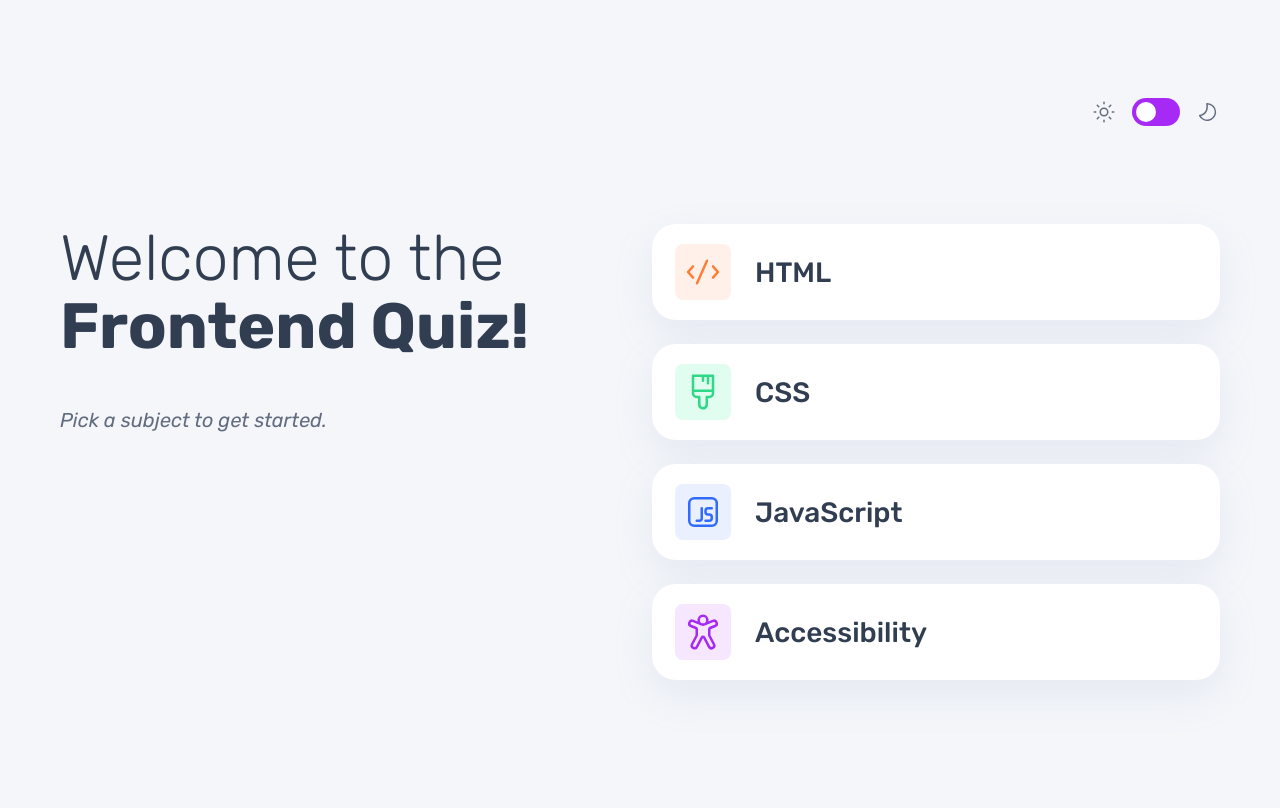
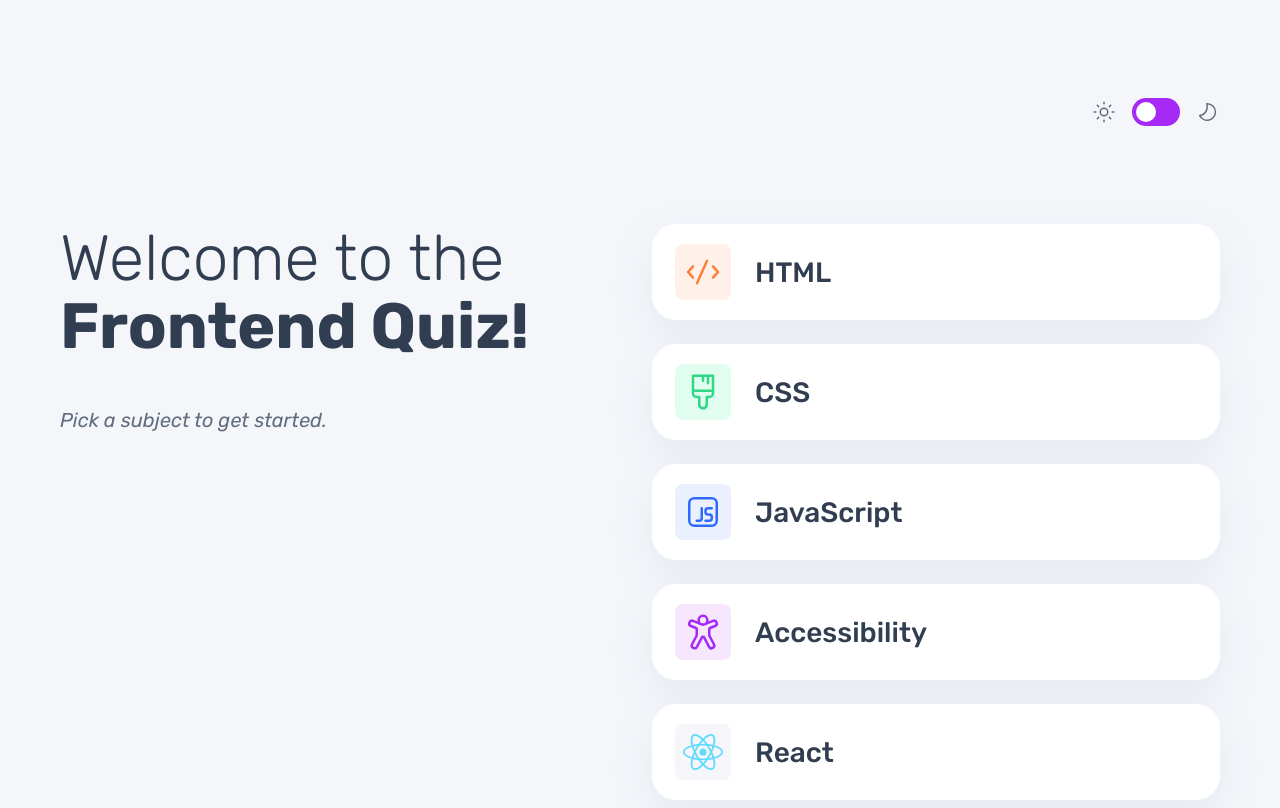
Before and after one commit to K-ost/quiz-app, a React (Vite) app: page / in a window 1280 px wide. Shown: the top 808 px of the page. Built offline with nearby package versions, Linux system fonts and the light colour scheme.

Commit message:
changing logic with screens

```diff
--- a/data.json
+++ b/data.json
@@ -2,7 +2,7 @@
   "quizzes": [
     {
       "title": "HTML",
-      "icon": "./assets/images/icon-html.svg",
+      "icon": "./assets/icon-html.svg",
       "questions": [
         {
           "question": "What does HTML stand for?",
@@ -83,7 +83,7 @@
     },
     {
       "title": "CSS",
-      "icon": "./assets/images/icon-css.svg",
+      "icon": "./assets/icon-css.svg",
       "questions": [
         {
           "question": "What does CSS stand for?",
@@ -159,7 +159,7 @@
     },
     {
       "title": "JavaScript",
-      "icon": "./assets/images/icon-js.svg",
+      "icon": "./assets/icon-js.svg",
       "questions": [
         {
           "question": "Which syntax is correct to output 'Hello World' in an alert box?",
@@ -255,7 +255,7 @@
     },
     {
       "title": "Accessibility",
-      "icon": "./assets/images/icon-accessibility.svg",
+      "icon": "./assets/icon-accessibility.svg",
       "questions": [
         {
           "question": "What does 'WCAG' stand for?",
@@ -348,6 +348,42 @@
           "answer": "Google Lighthouse"
         }
       ]
+    },
+    {
+      "icon": "./assets/icon-react.svg",
+      "title": "React",
+      "questions": [
+        {
+          "question": "What is ReactJS primarily used for?",
+          "options": [
+            "Server-side scripting",
+            "Building user interfaces",
+            "Database management",
+            "Graphic design"
+          ],
+          "answer": "Building user interfaces"
+        },
+        {
+          "question": "What is JSX in React?",
+          "options": [
+            "A styling language",
+            "A templating engine",
+            "A syntax extension for JavaScript",
+            "A state management library"
+          ],
+          "answer": "A syntax extension for JavaScript"
+        },
+        {
+          "question": "What is the purpose of React Components?",
+          "options": [
+            "Managing database connections",
+            "Handling server-side logic",
+            "Building user interfaces into reusable pieces",
+            "Controlling browser settings"
+          ],
+          "answer": "Building user interfaces into reusable pieces"
+        }
+      ]
     }
   ]
 }
--- a/src/App.tsx
+++ b/src/App.tsx
@@ -1,44 +1,27 @@
-import { useState } from "react";
 import { ThemeProvider } from "styled-components";
 import { useThemeStore } from "./store/useThemeStore";
 import { AppTheme, GlobalStyle } from "./globalStyles";
 import Container from "./ui/Container";
 import Header from "./components/Header";
 import Subjects from "./components/Subjects";
-import Quiz from "./components/Quiz";
+import QuizScreen from "./components/QuizScreen";
 import Score from "./components/Score";
+import { useAppStore } from "./store/useAppStore";
+import data from "../data.json";
 
 function App() {
   const { theme } = useThemeStore();
-  const [subject, setSubject] = useState<string>("");
-  const [showScore, setShowScore] = useState<boolean>(false);
-  const [score, setScore] = useState<number>(0);
-
-  const resetTest = () => {
-    setSubject("");
-    setShowScore(false);
-    setScore(0);
-  };
+  const { screen, subject } = useAppStore();
+  const currentQuiz = data.quizzes.find((quiz) => quiz.title === subject);
 
   return (
     <ThemeProvider theme={AppTheme}>
       <GlobalStyle $themeName={theme} />
       <Container>
-        <Header subject={subject} />
-
-        {!subject.length && !showScore && <Subjects setSubject={setSubject} />}
-
-        {!!subject.length && !showScore && (
-          <Quiz
-            subject={subject}
-            setScore={setScore}
-            setShowScore={setShowScore}
-          />
-        )}
-
-        {showScore && (
-          <Score subject={subject} score={score} reset={resetTest} />
-        )}
+        <Header />
+        {screen === "subjects" && <Subjects quizzes={data.quizzes} />}
+        {screen === "quiz" && currentQuiz && <QuizScreen quiz={currentQuiz} />}
+        {screen === "score" && <Score />}
       </Container>
     </ThemeProvider>
   );
--- a/src/components/Header.tsx
+++ b/src/components/Header.tsx
@@ -1,10 +1,7 @@
 import styled from "styled-components";
 import Switcher from "../ui/Switcher";
 import IconTitle from "../ui/IconTitle";
-
-type HeaderProps = {
-  subject: string;
-};
+import { useAppStore } from "../store/useAppStore";
 
 const Head = styled.header`
   align-items: center;
@@ -20,11 +17,13 @@
   }
 `;
 
-const Header = (props: HeaderProps): JSX.Element => {
-  const { subject } = props;
+const Header = (): JSX.Element => {
+  const { icon, subject } = useAppStore();
   return (
     <Head>
-      <div>{subject.length ? <IconTitle title={subject} icon /> : null}</div>
+      <div>
+        {subject.length ? <IconTitle title={subject} icon={icon} /> : null}
+      </div>
       <Switcher />
     </Head>
   );
--- a/src/components/Quiz.tsx
+++ b/src/components/QuizScreen.tsx
@@ -1,5 +1,4 @@
 import { useState } from "react";
-import data from "../../data.json";
 import Grid from "../ui/Grid";
 import ProgressBar from "../ui/ProgressBar";
 import Item from "../ui/Item";
@@ -8,18 +7,18 @@
 import Notify from "../ui/Notify";
 import Pager from "../ui/Pager";
 import { getClassName } from "../utils";
+import { useAppStore } from "../store/useAppStore";
+import { Quiz } from "../types";
+
+type QuizProps = {
+  quiz: Quiz;
+};
 
 const letters = ["A", "B", "C", "D", "E"];
 
-type QuizProps = {
-  setScore: React.Dispatch<React.SetStateAction<number>>;
-  setShowScore: React.Dispatch<React.SetStateAction<boolean>>;
-  subject: string;
-};
-
-const Quiz = (props: QuizProps): JSX.Element => {
-  const { setScore, setShowScore, subject } = props;
-  const quiz = data.quizzes.find((quiz) => quiz.title === subject);
+const QuizScreen = (props: QuizProps): JSX.Element => {
+  const { quiz } = props;
+  const { setScore, setScreen } = useAppStore();
   const [page, setPage] = useState<number>(1);
   const [picked, setPicked] = useState<string>("");
   const [error, setError] = useState<boolean>(false);
@@ -42,7 +41,7 @@
     if (!picked.length) return setError(true);
     setChecked(true);
     if (picked === currentQuestion.answer) {
-      setScore((prev) => (prev += 1));
+      setScore();
     }
   };
 
@@ -67,7 +66,7 @@
             </Pager>
             <h2>{currentQuestion.question}</h2>
           </div>
-          <ProgressBar progress={page} />
+          <ProgressBar all={quiz.questions.length} progress={page} />
         </div>
 
         <div>
@@ -109,7 +108,7 @@
           {isLastPage && checked && (
             <Button
               style={{ width: "100%" }}
-              onClick={() => setShowScore(true)}
+              onClick={() => setScreen("score")}
             >
               Finish the test
             </Button>
@@ -122,4 +121,4 @@
   );
 };
 
-export default Quiz;
+export default QuizScreen;
--- a/src/components/Score.tsx
+++ b/src/components/Score.tsx
@@ -1,16 +1,11 @@
+import { useAppStore } from "../store/useAppStore";
 import Button from "../ui/Button";
 import Grid from "../ui/Grid";
 import IconTitle from "../ui/IconTitle";
 import ScoreScreen from "./ScoreScreen";
 
-type ScoreProps = {
-  score: number;
-  subject: string;
-  reset: () => void;
-};
-
-const Score = (props: ScoreProps): JSX.Element => {
-  const { score, subject, reset } = props;
+const Score = (): JSX.Element => {
+  const { icon, questionsCount, score, subject, resetAppStore } = useAppStore();
 
   return (
     <Grid cols={2} sm={1}>
@@ -21,11 +16,11 @@
       </div>
       <div>
         <ScoreScreen>
-          <IconTitle title={subject} icon />
+          <IconTitle title={subject} icon={icon} />
           <h2>{score}</h2>
-          <p>out of 10</p>
+          <p>out of {questionsCount}</p>
         </ScoreScreen>
-        <Button style={{ width: "100%" }} onClick={reset}>
+        <Button style={{ width: "100%" }} onClick={() => resetAppStore()}>
           Play Again
         </Button>
       </div>
--- a/src/components/Subjects.tsx
+++ b/src/components/Subjects.tsx
@@ -1,13 +1,23 @@
 import Grid from "../ui/Grid";
 import IconTitle from "../ui/IconTitle";
 import Item from "../ui/Item";
+import { useAppStore } from "../store/useAppStore";
+import { Quiz } from "../types";
 
 type SubjectsProps = {
-  setSubject: React.Dispatch<React.SetStateAction<string>>;
+  quizzes: Quiz[];
 };
 
 const Subjects = (props: SubjectsProps): JSX.Element => {
-  const { setSubject } = props;
+  const { quizzes } = props;
+  const { setIcon, setQuestionsCount, setScreen, setSubject } = useAppStore();
+
+  const chooseSubject = (icon: string, title: string, count: number): void => {
+    setIcon(icon);
+    setSubject(title);
+    setQuestionsCount(count);
+    setScreen("quiz");
+  };
 
   return (
     <Grid cols={2} sm={1}>
@@ -20,18 +30,16 @@
         </div>
       </div>
       <div>
-        <Item onClick={() => setSubject("HTML")}>
-          <IconTitle title="HTML" icon />
-        </Item>
-        <Item onClick={() => setSubject("CSS")}>
-          <IconTitle title="CSS" icon />
-        </Item>
-        <Item onClick={() => setSubject("JavaScript")}>
-          <IconTitle title="JavaScript" icon />
-        </Item>
-        <Item onClick={() => setSubject("Accessibility")}>
-          <IconTitle title="Accessibility" icon />
-        </Item>
+        {quizzes.map((quiz) => (
+          <Item
+            key={quiz.title}
+            onClick={() =>
+              chooseSubject(quiz.icon, quiz.title, quiz.questions.length)
+            }
+          >
+            <IconTitle title={quiz.title} icon={quiz.icon} />
+          </Item>
+        ))}
       </div>
     </Grid>
   );
--- /dev/null
+++ b/src/store/useAppStore.ts
@@ -0,0 +1,40 @@
+import { create } from "zustand";
+import { devtools } from "zustand/middleware";
+import { ScreenType } from "../types";
+
+interface UseAppStore {
+  icon: string;
+  questionsCount: number;
+  score: number;
+  screen: ScreenType;
+  subject: string;
+  setIcon: (icon: string) => void;
+  setQuestionsCount: (count: number) => void;
+  setScore: () => void;
+  setScreen: (screen: ScreenType) => void;
+  setSubject: (subject: string) => void;
+  resetAppStore: () => void;
+}
+
+export const useAppStore = create<UseAppStore>()(
+  devtools((set) => ({
+    icon: "",
+    questionsCount: 1,
+    score: 0,
+    screen: "subjects",
+    subject: "",
+    setIcon: (img) => set(() => ({ icon: img })),
+    setQuestionsCount: (count) => set({ questionsCount: count }),
+    setScore: () => set((state) => ({ score: state.score + 1 })),
+    setScreen: (title) => set(() => ({ screen: title })),
+    setSubject: (name) => set(() => ({ subject: name })),
+    resetAppStore: () =>
+      set(() => ({
+        icon: "",
+        questionsCount: 1,
+        score: 0,
+        screen: "subjects",
+        subject: "",
+      })),
+  }))
+);
--- a/src/types.tsx
+++ b/src/types.tsx
@@ -28,6 +28,8 @@
 
 export type ItemState = "active" | "wrong" | "correct" | "success";
 
+export type ScreenType = "subjects" | "quiz" | "score";
+
 export type Question = {
   question: string;
   options: string[];
--- a/src/ui/IconTitle.tsx
+++ b/src/ui/IconTitle.tsx
@@ -1,11 +1,8 @@
 import styled from "styled-components";
-import htmlIcon from "../assets/icon-html.svg";
-import cssIcon from "../assets/icon-css.svg";
-import jsIcon from "../assets/icon-js.svg";
-import accessibilityIcon from "../assets/icon-accessibility.svg";
+import { getImageLink } from "../utils";
 
 type IconTitleProps = {
-  icon?: boolean;
+  icon?: string;
   letter?: string;
   title: string;
 };
@@ -34,6 +31,7 @@
   transition: all 200ms ease-in-out;
   img {
     display: block;
+    max-width: 40px;
   }
   &.html {
     background: #fff1e9;
@@ -59,21 +57,13 @@
 `;
 
 const IconTitle = (props: IconTitleProps): JSX.Element => {
-  const { icon = false, letter, title } = props;
-  const iconImg =
-    title === "Accessibility"
-      ? accessibilityIcon
-      : title === "CSS"
-      ? cssIcon
-      : title === "HTML"
-      ? htmlIcon
-      : jsIcon;
+  const { icon, letter, title } = props;
 
   return (
     <Title>
-      {icon ? (
+      {icon && icon.length ? (
         <Icon className={title.toLocaleLowerCase()}>
-          <img src={iconImg} alt="" />
+          <img src={getImageLink(icon)} alt="" />
         </Icon>
       ) : (
         <Icon>{letter}</Icon>
--- a/src/ui/ProgressBar.tsx
+++ b/src/ui/ProgressBar.tsx
@@ -3,6 +3,7 @@
 import { ThemeName } from "../types";
 
 type ProgressBarProps = {
+  all: number;
   progress: number;
 };
 
@@ -24,12 +25,12 @@
 `;
 
 const ProgressBar = (props: ProgressBarProps): JSX.Element => {
-  const { progress } = props;
+  const { all, progress } = props;
   const { theme } = useThemeStore();
 
   return (
     <Bar $themeName={theme}>
-      <Range $progress={(100 * progress) / 10} />
+      <Range $progress={(100 * progress) / all} />
     </Bar>
   );
 };
--- a/src/utils.ts
+++ b/src/utils.ts
@@ -12,3 +12,7 @@
 
   return classname;
 };
+
+export const getImageLink = (url: string): string => {
+  return new URL(url, import.meta.url).href;
+};
```
Also changed, not shown: src/assets/icon-react.svg (added), 1 other file (tests, documents, lock files or other folders).
